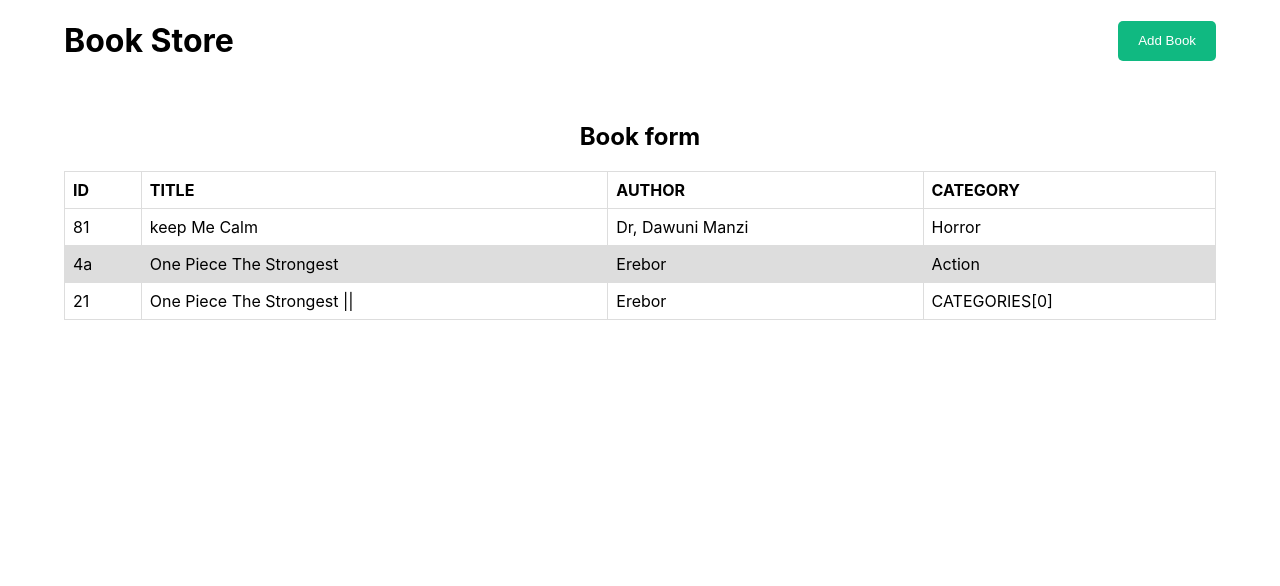
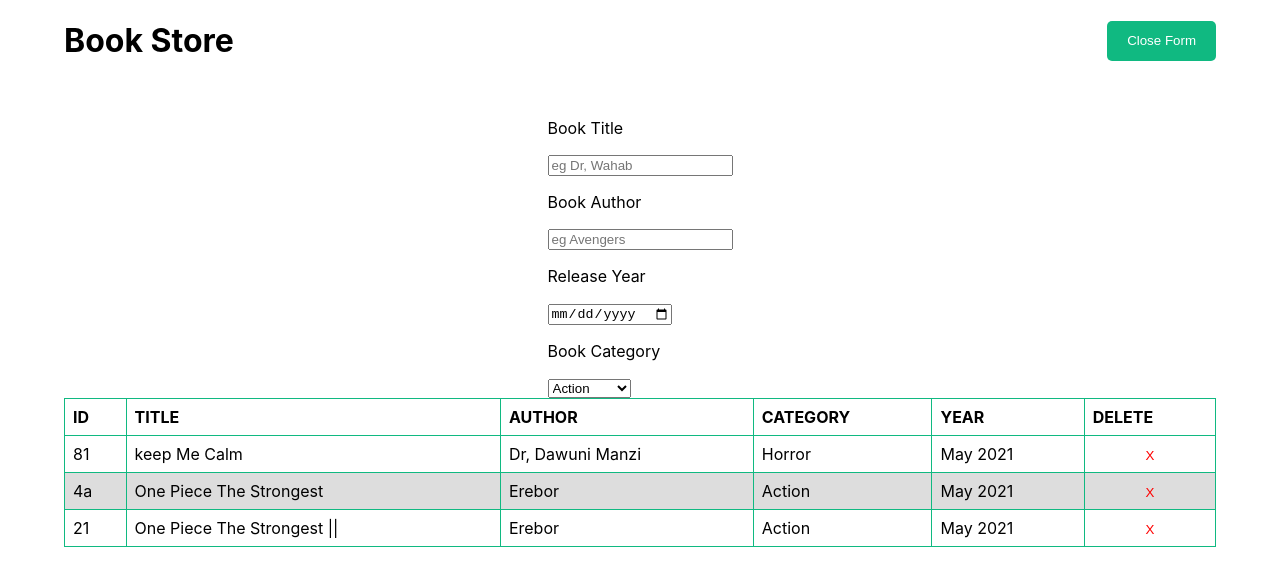
Before and after one commit to codesalley/book-store, a React (Create React App) app: page / in a window 1280 px wide. Both pictures are taken after a click on the button "Add Book". Shown: the top 586 px of the page. Built offline with nearby package versions, Linux system fonts and the light colour scheme.

Commit message:
add date-fns to format release year, to show only year and month

```diff
--- a/package.json
+++ b/package.json
@@ -6,6 +6,7 @@
     "@testing-library/jest-dom": "^5.11.4",
     "@testing-library/react": "^11.1.0",
     "@testing-library/user-event": "^12.1.10",
+    "date-fns": "^2.21.3",
     "prop-types": "^15.7.2",
     "react": "^17.0.2",
     "react-dom": "^17.0.2",
--- a/src/App.js
+++ b/src/App.js
@@ -9,7 +9,7 @@ function App() {
     <div className="App">
       <div className="sub-nav">
         <h1>Book Store </h1>
-        <button onClick={() => { setToggle((e) => !e); }} className="btn" type="button">Add Book</button>
+        <button onClick={() => { setToggle((e) => !e); }} className="btn" type="button">{toggle ? 'Close Form' : 'Add Book' }</button>
       </div>
       <div className="form-list">
 
--- a/src/components/Book.css
+++ b/src/components/Book.css
@@ -0,0 +1,10 @@
+.remove-btn {
+    background-color: inherit;
+    color: red;
+    border: none;
+    text-align: center;
+}
+
+.action-column {
+    text-align: center;
+}
--- a/src/components/Book.js
+++ b/src/components/Book.js
@@ -1,13 +1,24 @@
 import PropTypes from 'prop-types';
+import { format } from 'date-fns';
+import './Book.css';
 
 const Book = (books) => {
   const { book } = books;
+  const removeBook = (id) => {
+    console.log(id);
+  };
   return (
     <tr>
       <td>{book.id.slice(0, 2)}</td>
       <td>{book.name}</td>
       <td>{book.author}</td>
       <td>{book.category}</td>
+      <td>{format(book.year, 'MMM YYY')}</td>
+      <td className="action-column">
+        {' '}
+        <button className="remove-btn" type="button" onClick={() => removeBook(book.id)}>X</button>
+        {' '}
+      </td>
     </tr>
   );
 };
--- a/src/components/BookForm.js
+++ b/src/components/BookForm.js
@@ -1,3 +1,32 @@
-const BookForm = () => <h2>Book form</h2>;
+import CATEGORIES from '../utils/categories';
+
+const BookForm = () => (
+  <div>
+    <form>
+
+      <label htmlFor="title" className="form-label">
+        <p> Book Title</p>
+        <input id="title" type="text" className="form-control" placeholder="eg Dr, Wahab" />
+      </label>
+
+      <label htmlFor="author" className="form-label">
+        <p> Book Author</p>
+        <input id="author" type="text" className="form-control" placeholder="eg Avengers" />
+      </label>
+      <label htmlFor="author" className="form-label">
+        <p> Release Year</p>
+        <input id="author" type="date" className="form-control" placeholder="eg Avengers" />
+      </label>
+
+      <label htmlFor="category" className="form-label">
+        <p>  Book Category </p>
+        <select id="category">
+          {CATEGORIES.map((ele, index) => <option key={index.toString()}>{ele}</option>)}
+        </select>
+      </label>
+
+    </form>
+  </div>
+);
 
 export default BookForm;
--- a/src/components/BookList.css
+++ b/src/components/BookList.css
@@ -8,7 +8,7 @@ table {
 
 
 td, th {
-    border: 1px solid #dddddd;
+    border: 1px solid #10B981;
     text-align: left;
     padding: 8px;
   }
--- a/src/components/BookList.js
+++ b/src/components/BookList.js
@@ -12,6 +12,8 @@ const BookList = ({ books }) => (
           <th>TITLE</th>
           <th>AUTHOR</th>
           <th>CATEGORY</th>
+          <th>YEAR</th>
+          <th>DELETE</th>
         </tr>
       </thead>
       <tbody>
--- a/src/store/initialState.js
+++ b/src/store/initialState.js
@@ -21,7 +21,7 @@ const books = [
     name: 'One Piece The Strongest ||',
     author: 'Erebor',
     year: Date.now(),
-    category: 'CATEGORIES[0]',
+    category: CATEGORIES[0],
   },
 
 ];
```
Also changed, not shown: 1 other file (tests, documents, lock files or other folders).
